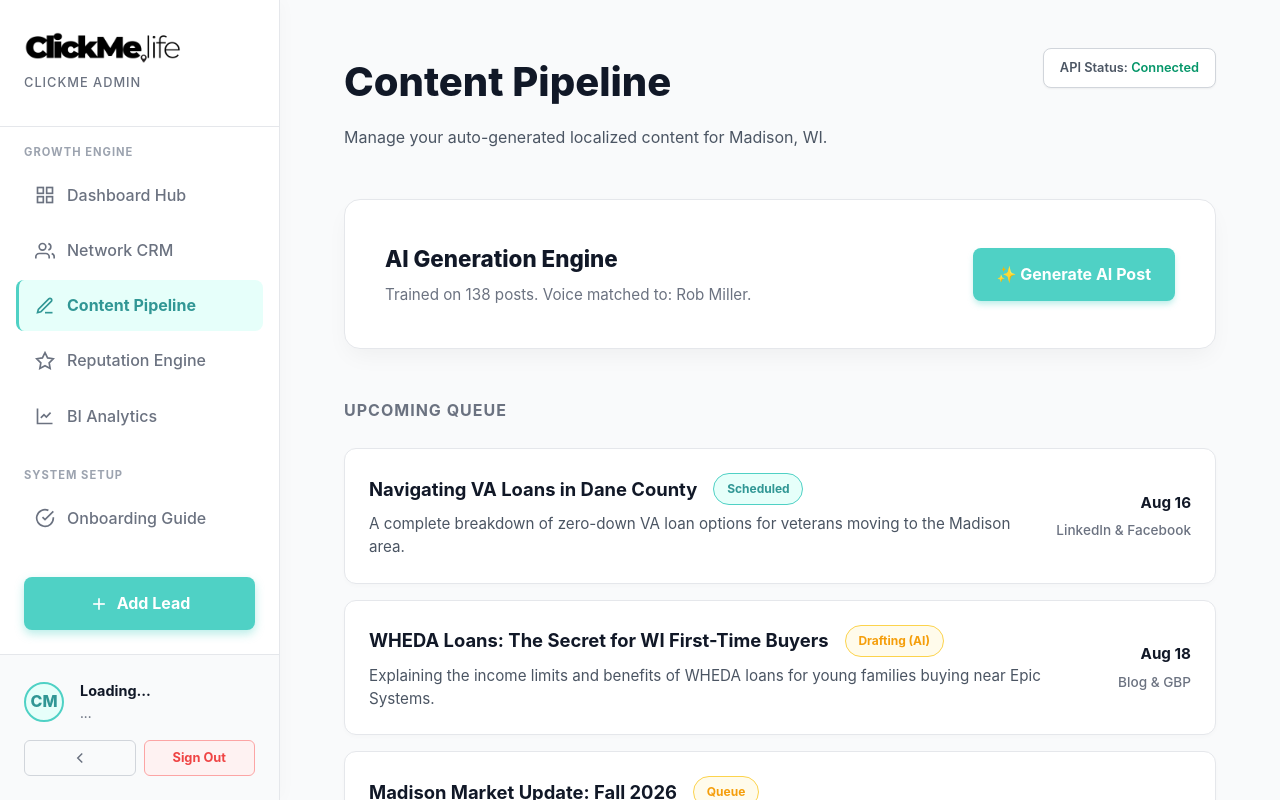
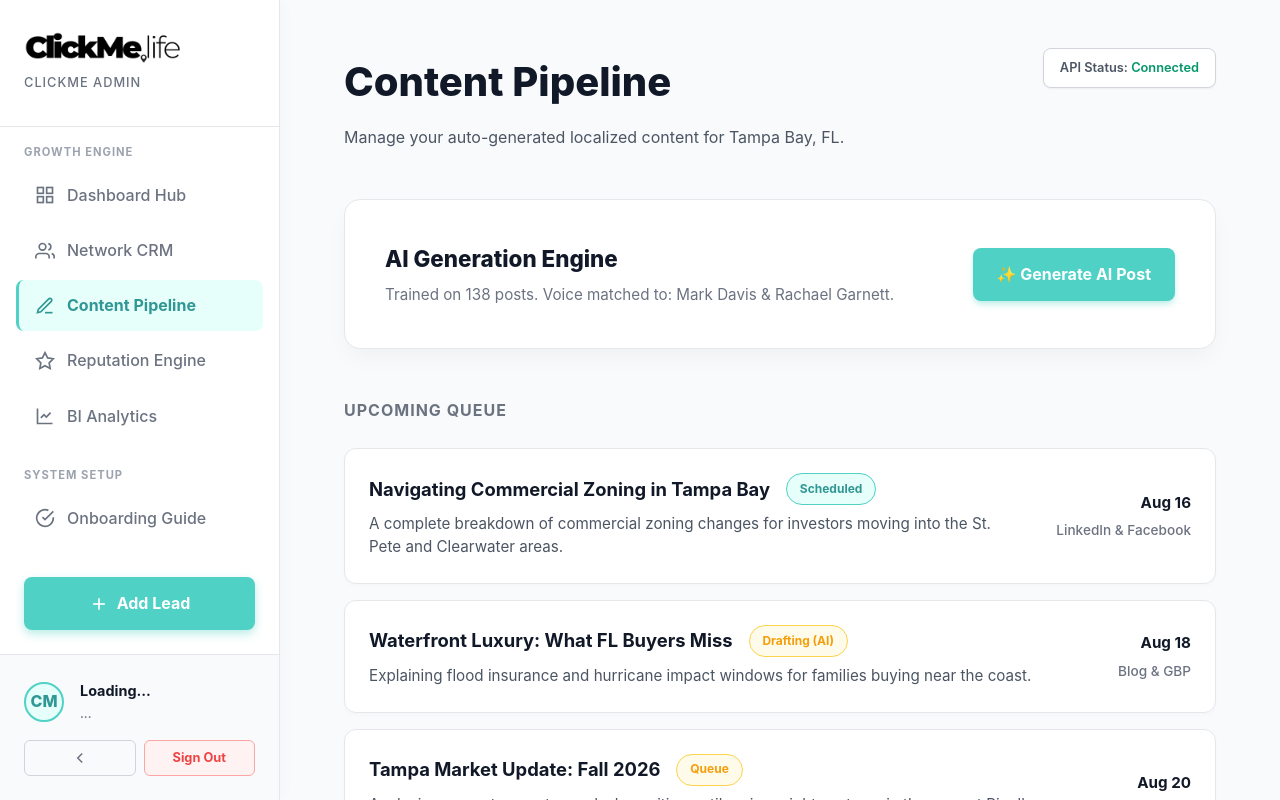
Before and after one commit to clickmetostart/davis-garnett, a Next.js app: page /clickme/content in a window 1280 px wide. Shown: the top 800 px of the page. Built offline with nearby package versions, Linux system fonts and the light colour scheme; no server answers.

Commit message:
fix: mock content pipeline data for davis and garnett

```diff
--- a/src/app/clickme/content/page.tsx
+++ b/src/app/clickme/content/page.tsx
@@ -10,9 +10,9 @@ function ContentPipelineContent() {
   const searchParams = useSearchParams();
   const { startWalkthrough, nextStep, isActive } = useWalkthrough();
   const [posts, setPosts] = useState([
-    { id: 1, title: 'Navigating VA Loans in Dane County', description: 'A complete breakdown of zero-down VA loan options for veterans moving to the Madison area.', date: '2026-08-16', status: 'Scheduled', platform: 'LinkedIn & Facebook' },
-    { id: 2, title: 'WHEDA Loans: The Secret for WI First-Time Buyers', description: 'Explaining the income limits and benefits of WHEDA loans for young families buying near Epic Systems.', date: '2026-08-18', status: 'Drafting (AI)', platform: 'Blog & GBP' },
-    { id: 3, title: 'Madison Market Update: Fall 2026', description: 'Analyzing current rates and why waiting until spring might cost you in the current Dane County inventory squeeze.', date: '2026-08-20', status: 'Queue', platform: 'All Channels' },
+    { id: 1, title: 'Navigating Commercial Zoning in Tampa Bay', description: 'A complete breakdown of commercial zoning changes for investors moving into the St. Pete and Clearwater areas.', date: '2026-08-16', status: 'Scheduled', platform: 'LinkedIn & Facebook' },
+    { id: 2, title: 'Waterfront Luxury: What FL Buyers Miss', description: 'Explaining flood insurance and hurricane impact windows for families buying near the coast.', date: '2026-08-18', status: 'Drafting (AI)', platform: 'Blog & GBP' },
+    { id: 3, title: 'Tampa Market Update: Fall 2026', description: 'Analyzing current cap rates and why waiting until spring might cost you in the current Pinellas County inventory squeeze.', date: '2026-08-20', status: 'Queue', platform: 'All Channels' },
   ]);
   const [generating, setGenerating] = useState(false);
 
@@ -22,8 +22,8 @@ function ContentPipelineContent() {
       setPosts(prev => [
         {
           id: Date.now(),
-          title: 'Is a Jumbo Loan Needed for Lake Monona Properties?',
-          description: 'A deep dive into current conventional limits vs jumbo requirements for lakefront properties in Madison.',
+          title: 'Is a Commercial DSCR Loan Right for Your Sarasota Investment?',
+          description: 'A deep dive into cash flow requirements vs traditional lending for multi-family properties in Sarasota.',
           date: '2026-08-23',
           status: 'Review Required',
           platform: 'Blog & LinkedIn'
@@ -48,7 +48,7 @@ function ContentPipelineContent() {
         {
           targetId: 'content-engine-header',
           title: 'Your Autonomous AI',
-          content: 'This is the Content Pipeline. Our AI has already been trained on your local Madison market and Rob Miller\'s tone of voice.',
+          content: 'This is the Content Pipeline. Our AI has already been trained on your local Tampa Bay market and Mark & Rachael\'s tone of voice.',
           position: 'bottom',
           actionRequired: false
         },
@@ -72,7 +72,7 @@ function ContentPipelineContent() {
         <header style={{ display: 'flex', justifyContent: 'space-between', alignItems: 'flex-start', marginBottom: '3rem' }}>
           <div>
             <h1 style={{ fontSize: '2.5rem', fontWeight: 800, margin: '0 0 0.5rem 0', color: '#111827' }}>Content Pipeline</h1>
-            <p style={{ color: '#4b5563', margin: 0 }}>Manage your auto-generated localized content for Madison, WI.</p>
+            <p style={{ color: '#4b5563', margin: 0 }}>Manage your auto-generated localized content for Tampa Bay, FL.</p>
           </div>
           <div style={{ textAlign: 'right' }}>
             <div style={{ background: '#ffffff', padding: '0.5rem 1rem', borderRadius: '8px', fontSize: '0.8rem', display: 'inline-flex', gap: '1rem', border: '1px solid #d1d5db', boxShadow: '0 1px 2px rgba(0,0,0,0.05)' }}>
@@ -85,7 +85,7 @@ function ContentPipelineContent() {
           <div id="content-engine-header" style={{ display: 'flex', justifyContent: 'space-between', alignItems: 'center' }}>
             <div>
               <h3 style={{ fontSize: '1.4rem', fontWeight: 800, margin: '0 0 0.25rem 0', color: '#111827' }}>AI Generation Engine</h3>
-              <p style={{ fontSize: '0.95rem', color: '#6b7280', margin: 0 }}>Trained on 138 posts. Voice matched to: Rob Miller.</p>
+              <p style={{ fontSize: '0.95rem', color: '#6b7280', margin: 0 }}>Trained on 138 posts. Voice matched to: Mark Davis & Rachael Garnett.</p>
             </div>
             <button
               id="btn-generate-ai"
```
